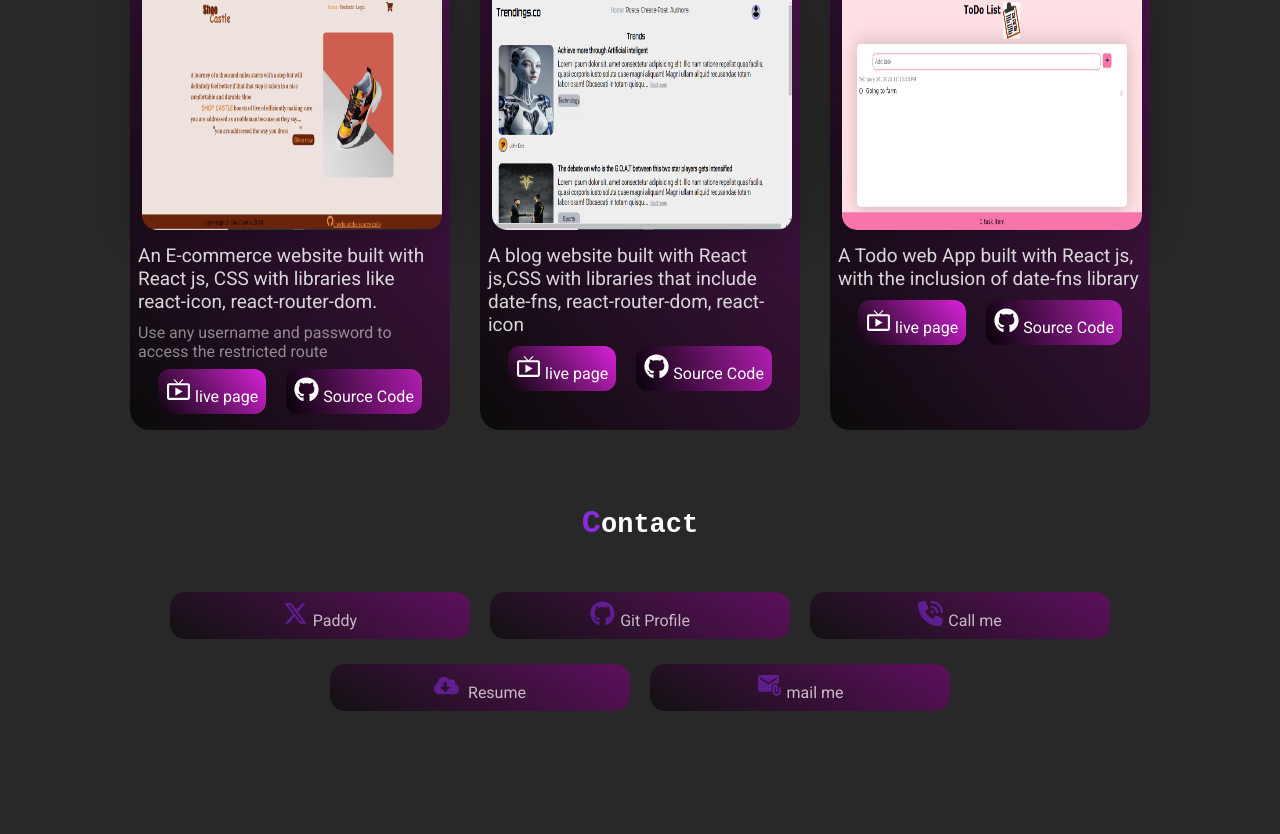
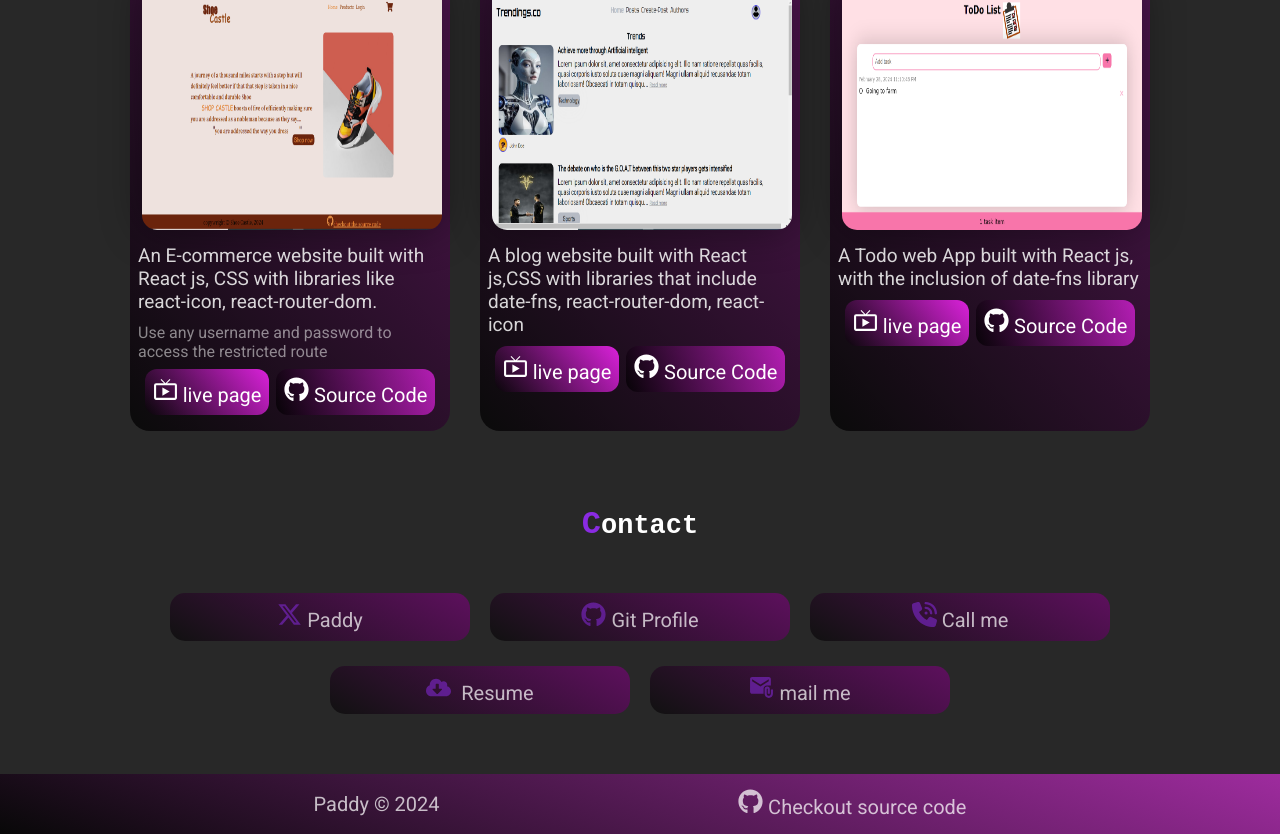
Before and after one commit to chiagoziepio/portfolio, a React (Vite) app: page / in a window 1280 px wide. Shown: the part 1318-2152 px from the top of the page. Before the commit the page ends 2059 px from the top, so only its background shows below. Built offline with nearby package versions, Linux system fonts and the light colour scheme; a web font is replaced by a local one.

Commit message:
complete the footer

```diff
--- a/src/App.jsx
+++ b/src/App.jsx
@@ -5,6 +5,7 @@ import Stack from './ComponentsJsx/Stack'
 import Projects from './ComponentsJsx/Projects'
 import {datas} from './ComponentsJsx/ProjectData'
 import Contact from './ComponentsJsx/Contact'
+import Footer from './ComponentsJsx/Footer'
 
 function App() {
   const [data, setData] = useState([]);
@@ -18,6 +19,7 @@ function App() {
         <Stack/>
         <Projects data={data}/>
         <Contact/>
+        <Footer/>
     </div>
   )
 
--- /dev/null
+++ b/src/ComponentsCss/Footer.css
@@ -0,0 +1,19 @@
+footer{
+    padding: 15px;
+    display: flex;
+    justify-content: space-evenly;
+    align-items: center;
+    flex-wrap: wrap;
+    background: linear-gradient(20deg, rgba(0, 0, 0, 0.801), rgba(209, 45, 209, 0.699));
+    margin-top: 30px;
+}
+footer p, a{
+    font-size: 20px;
+    color: rgba(255, 255, 255, 0.726);
+}
+footer a{
+    text-decoration: none;
+}
+.footer_icon{
+    margin-right: 5px;
+}
--- /dev/null
+++ b/src/ComponentsJsx/Footer.jsx
@@ -0,0 +1,15 @@
+import React from 'react'
+import '../ComponentsCss/Footer.css';
+import { FaGithub } from "react-icons/fa";
+
+const Footer = () => {
+    const year = new Date();
+  return (
+    <footer>
+        <p>Paddy &copy; {year.getFullYear()}</p>
+        <a href=""><FaGithub size={25} className='footer_icon'/>Checkout source code</a>
+    </footer>
+  )
+}
+
+export default Footer
```
